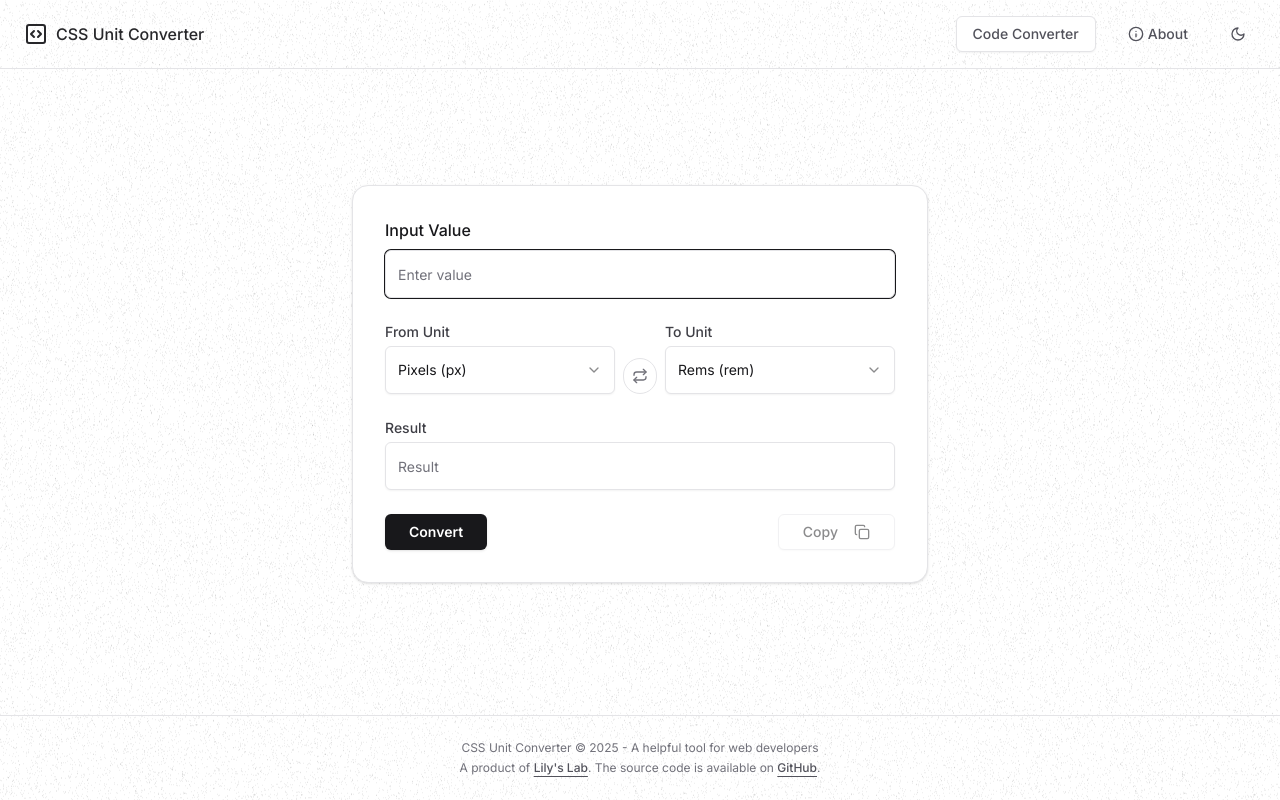
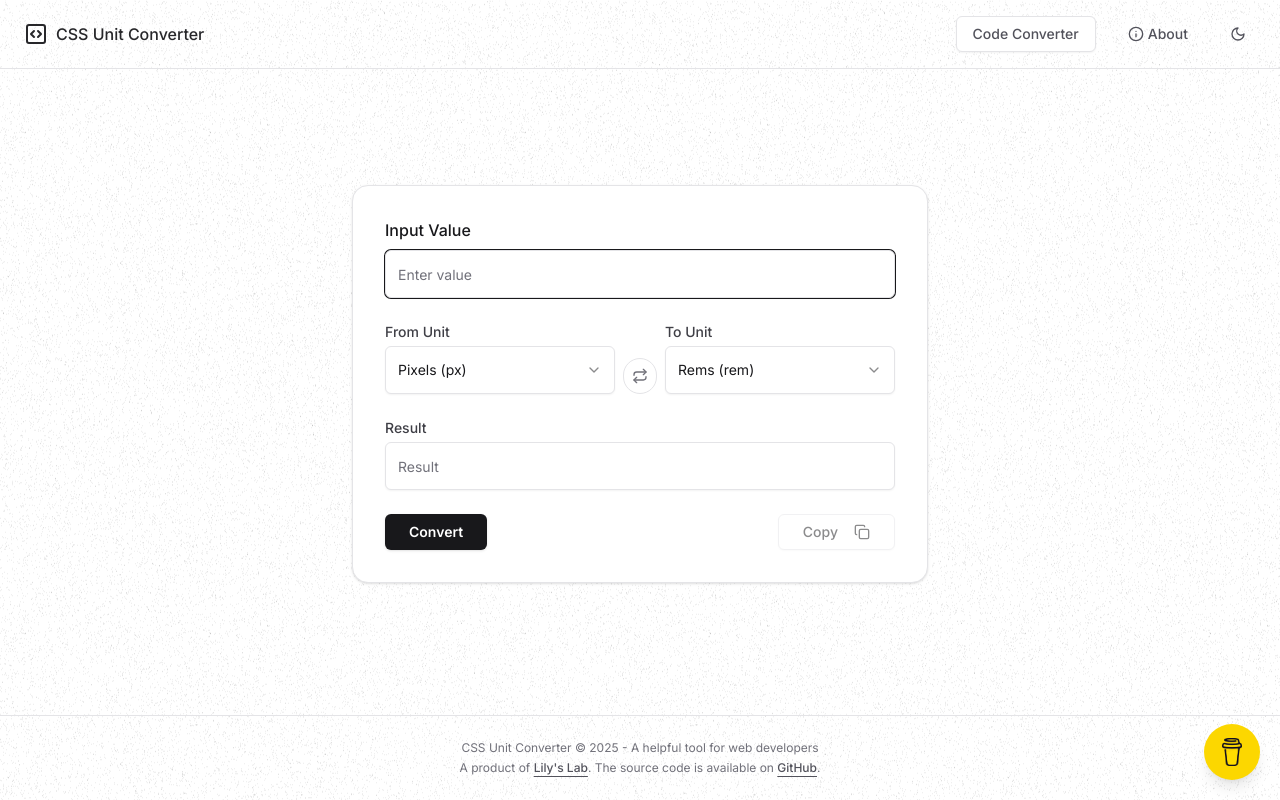
Before and after one commit to Lilianada/RichText-to-Markdown-App, a Next.js app: page / in a window 1280 px wide. Built offline with nearby package versions, Linux system fonts and the light colour scheme.

Commit message:
added buy me a coffee button and modal

```diff
--- a/app/layout.tsx
+++ b/app/layout.tsx
@@ -6,6 +6,7 @@ import Footer from "@/components/footer";
 import { ThemeProvider } from "@/components/theme-provider";
 import { Toaster } from "@/components/ui/toaster";
 import Script from "next/script";
+import { BuyMeCoffee } from "@/components/buy-me-coffee";
 
 const geistSans = localFont({
   src: "./fonts/GeistVF.woff",
@@ -19,8 +20,30 @@ const geistMono = localFont({
 });
 
 export const metadata: Metadata = {
-  title: "Create Next App",
-  description: "Generated by create next app",
+  title: "CSS Unit and Code Converter",
+  description: "A modern, intuitive tool for web developers and designers to convert between different CSS units with ease.",
+  keywords: ["Lilian Okeke", "Lilyslab", "Lily's Lab", "css", "software engineer", "css unit converter", "css units", "css code converter", "css code conversion"],
+  icons: {
+    icon: "/favicon.ico",
+    shortcut: "/favicon.ico",
+    apple: "/images/logo.png",
+  },
+  openGraph: {
+    type: "website",
+    locale: "en_US",
+    url: "https://lilyslab.xyz",
+    title: "Lily's Lab",
+    description: "Software engineer, product manager, and digital creator",
+    siteName: "Lily's Lab",
+    images: [
+      {
+        url: "/images/logo.png",
+        width: 1200,
+        height: 1200,
+        alt: "Lily's Lab",
+      },
+    ],
+  },
 };
 
 export default function RootLayout({
@@ -40,20 +63,8 @@ export default function RootLayout({
             <Toaster />
             <Footer />
           </main>
+        <BuyMeCoffee />
         </ThemeProvider>
-        <Script
-          data-name="BMC-Widget"
-          data-cfasync="false"
-          src="https://cdnjs.buymeacoffee.com/1.0.0/widget.prod.min.js"
-          data-id="Lilian.ada"
-          data-description="Support me on Buy me a coffee!"
-          data-message="Hiiiii❤️, thank you for checking out this website.You can now support work by buying me a cup of coffee☕️"
-          data-color="#BD5FFF"
-          data-position="Right"
-          data-x_margin="18"
-          data-y_margin="18"
-          strategy="lazyOnload"
-        />
       </body>
     </html>
   );
--- /dev/null
+++ b/components/buy-me-coffee.tsx
@@ -0,0 +1,67 @@
+'use client'
+
+import { useState } from 'react'
+import Image from 'next/image'
+import { Dialog, DialogContent, DialogTitle } from "@/components/ui/dialog"
+
+
+export const BuyMeCoffee = () => {
+  const [isOpen, setIsOpen] = useState(false)
+  const buyMeUrl = "https://www.buymeacoffee.com/Lilian.ada"
+
+  const handleButtonClick = () => {
+    setIsOpen(true)
+  }
+
+  const handleKeyDown = (event: React.KeyboardEvent) => {
+    if (event.key === 'Enter' || event.key === ' ') {
+      handleButtonClick()
+    }
+  }
+
+  return (
+    <>
+      <button
+        onClick={handleButtonClick}
+        onKeyDown={handleKeyDown}
+        className="fixed bottom-5 right-5 z-50 flex h-14 w-14 items-center justify-center rounded-full bg-[#fcd700] shadow-lg transition-transform hover:scale-110 focus:outline-none focus:ring-2 focus:ring-[#fcd700] focus:ring-offset-2"
+        aria-label="Buy me a coffee"
+        tabIndex={0}
+      >
+        <Image
+          src="/images/bmc-logo.png"
+          alt="Buy Me a Coffee"
+          width={30}
+          height={30}
+          className="h-7 w-7 object-contain"
+        />
+      </button>
+
+      <Dialog open={isOpen} onOpenChange={setIsOpen}>
+        <DialogContent className="sm:max-w-[600px]">
+          <DialogTitle className="flex flex-col items-center justify-center space-y-4 p-6 font-normal">
+            <Image
+              src="/images/bmc-logo.png"
+              alt="Buy Me a Coffee"
+              width={60}
+              height={60}
+              className="h-14 w-14 object-contain"
+            />
+            <h2 className="text-lg font-semibold">Support My Work</h2>
+            <p className="text-center text-muted-foreground text-sm">
+              Hiiiii❤️, thank you for checking out this website. You can now support my work by buying me a cup of coffee☕️
+            </p>
+            <a
+              href={buyMeUrl}
+              target="_blank"
+              rel="noopener noreferrer"
+              className="mt-4 inline-flex items-center justify-center rounded-md bg-[#fcd700] px-8 py-3 font-medium text-sm text-black transition-colors hover:bg-[#fcd700]/90 focus:outline-none focus:ring-2 focus:ring-[#fcd700] focus:ring-offset-2"
+            >
+              Buy me a coffee
+            </a>
+          </DialogTitle>
+        </DialogContent>
+      </Dialog>
+    </>
+  )
+}
```
Also changed, not shown: public/images/bmc-logo.png (added), public/images/logo.png (added).
